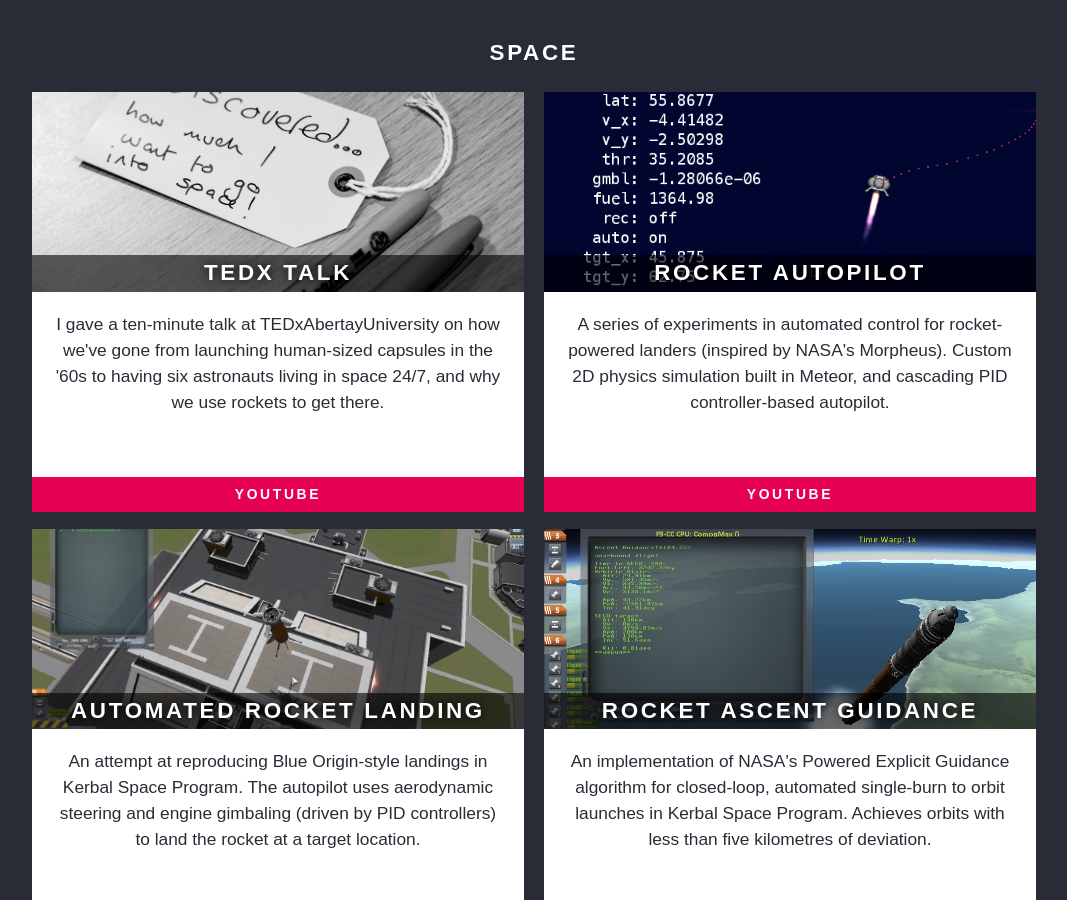
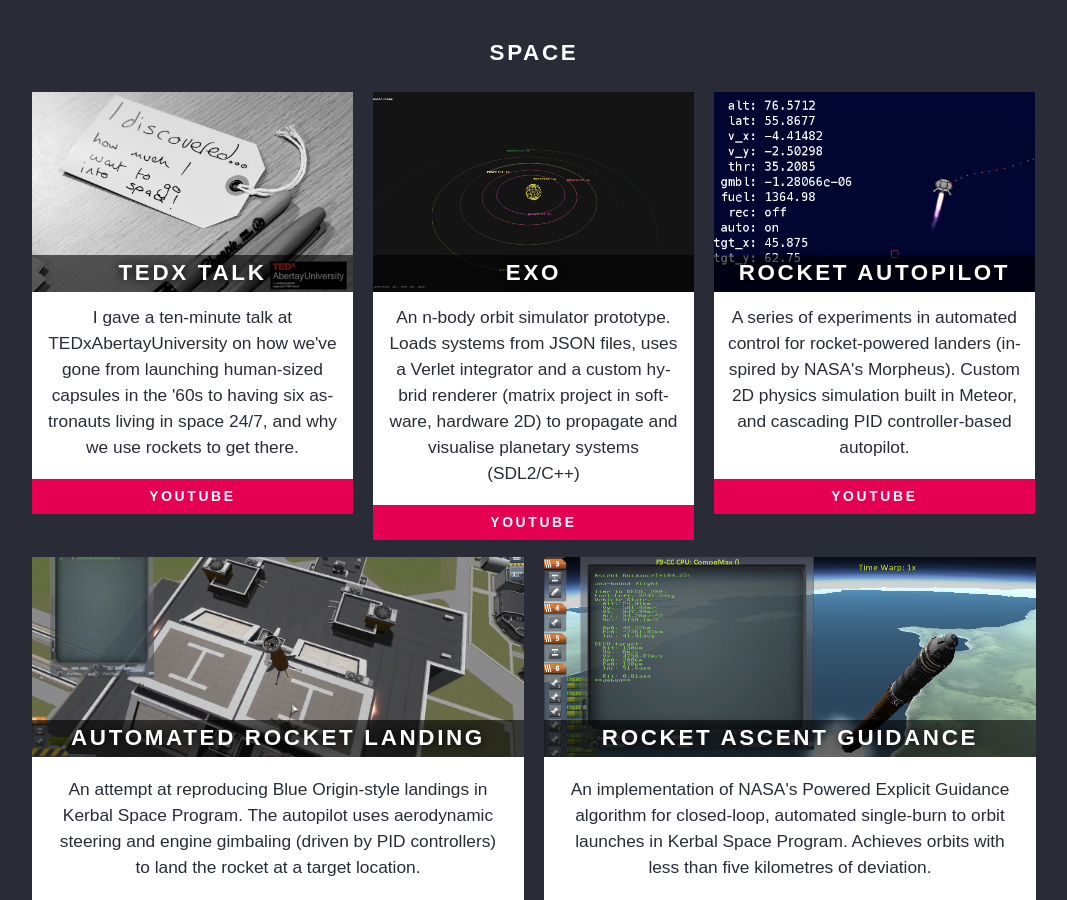
Before and after one commit to amyinorbit/amyinorbit.github.io, a Jekyll site: the page portfolio/index.html, which Jekyll copies as it is, in a window 1280 px wide and 900 px high, scrolled down 462 px. Shown: the whole window, without its empty margins (106-1173 px from the left). Built offline with Jekyll 4.4.1, drawn with Linux system fonts in a browser that asks for light colours.

Commit message:
Add Exo integrator to portfolio

```diff
--- a/portfolio/index.html
+++ b/portfolio/index.html
@@ -37,14 +37,21 @@
     <section class="project-list" id="space">
         <h2>Space</h2>
         <div class="flowing wide">
-            <div class="project-tile two">
+            <div class="project-tile three">
                 <div class="banner" style="background-image: url(/static/portfolio/tedx-label.jpg)">
                     <h2>TEDx Talk</h2>
                 </div>
                 <p>I gave a ten-minute talk at TEDxAbertayUniversity on how we've gone from launching human-sized capsules in the '60s to having six astronauts living in space 24/7, and why we use rockets to get there.</p>
                 <a class="more-link" href="https://www.youtube.com/watch?v=6P5nfkIDPE4">Youtube</a>
             </div>
-            <div class="project-tile two">
+            <div class="project-tile three">
+                <div class="banner" style="background-image: url(/static/portfolio/exo.png)">
+                    <h2>EXO</h2>
+                </div>
+                <p>An n-body orbit simulator prototype. Loads systems from JSON files, uses a Verlet integrator and a custom hybrid renderer (matrix project in software, hardware 2D) to propagate and visualise planetary systems (SDL2/C++)</p>
+                <a class="more-link" href="https://www.youtube.com/watch?v=gfDDaDloEQQ">Youtube</a>
+            </div>
+            <div class="project-tile three">
                 <div class="banner" style="background-image: url(/static/portfolio/auto-rocket.png)">
                     <h2>Rocket Autopilot</h2>
                 </div>
```
Also changed, not shown: static/portfolio/exo.png (added).
